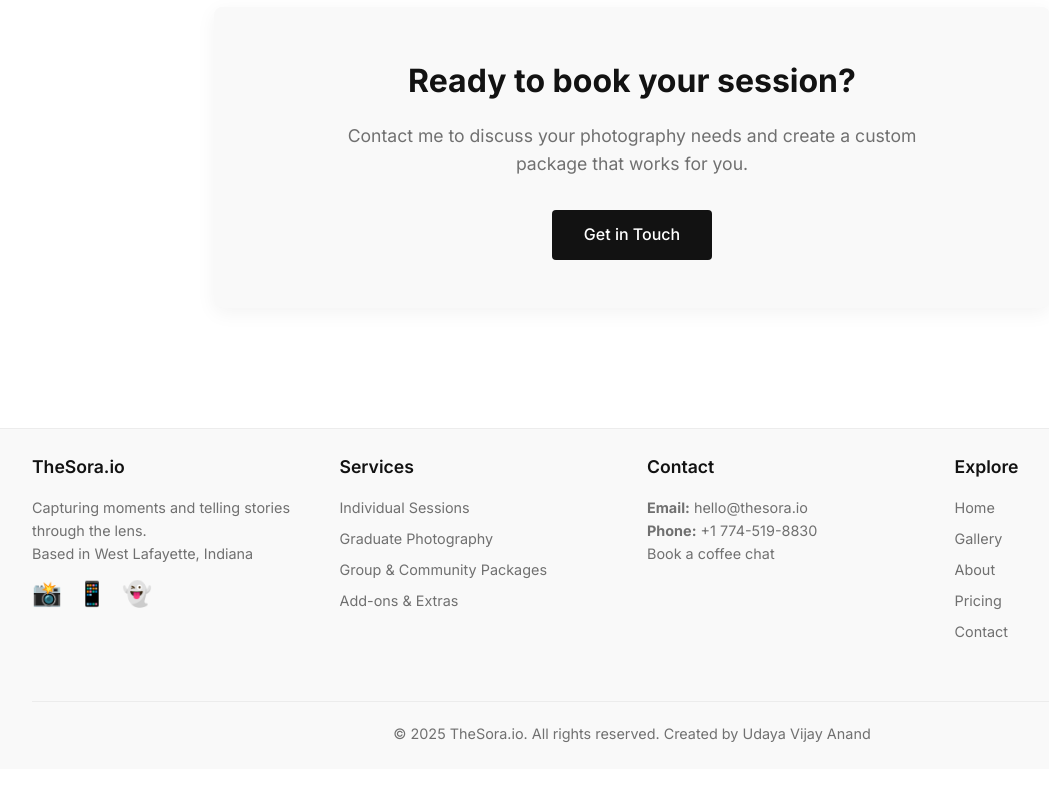
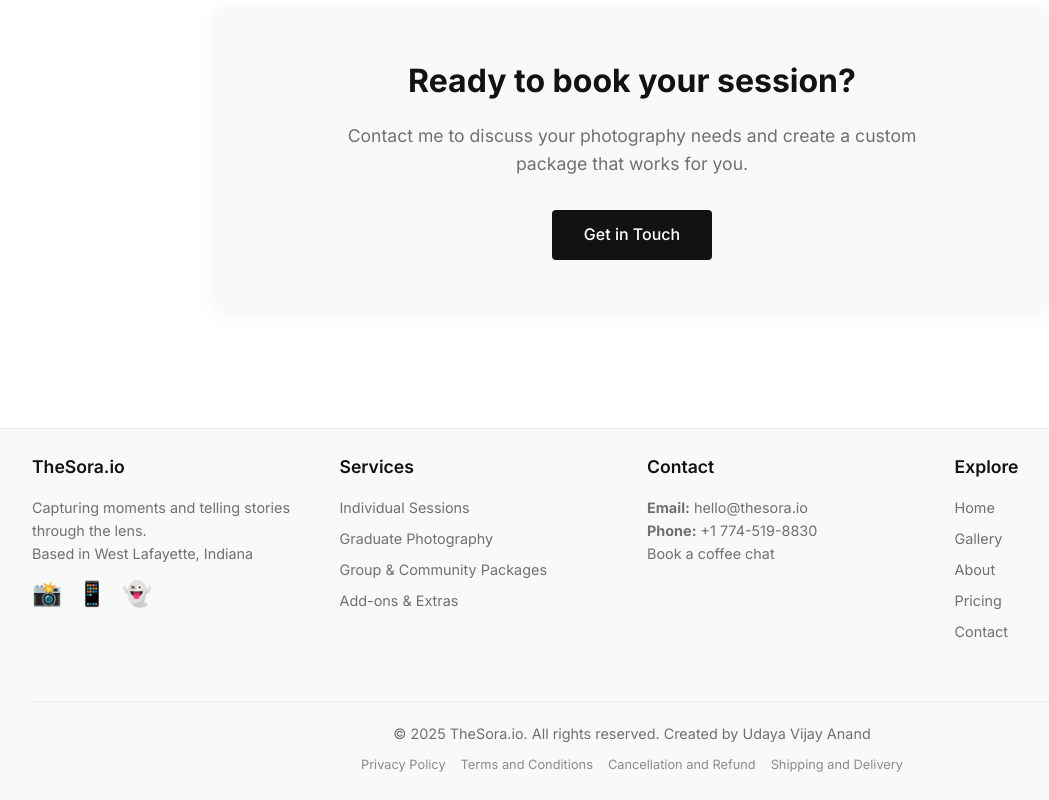
Before and after one commit to udsy19/TheSora.io, a website: page index.html in a window 1280 px wide. Shown: the part 3669-4469 px from the top of the page, without its empty margins (8-1057 px from the left). Before the commit the page ends 4438 px from the top, so only its background shows below. Drawn offline with Linux system fonts and the light colour scheme; files whose address does not match are found by name.

Commit message:
Add privacy policy and legal links to website footer

```diff
--- a/index.html
+++ b/index.html
@@ -1108,6 +1108,12 @@
 
             <div class="footer-bottom">
                 <p>© 2025 TheSora.io. All rights reserved. Created by Udaya Vijay Anand</p>
+                <div class="footer-legal">
+                    <a href="#privacy">Privacy Policy</a>
+                    <a href="#terms">Terms and Conditions</a>
+                    <a href="#refunds">Cancellation and Refund</a>
+                    <a href="#shipping">Shipping and Delivery</a>
+                </div>
             </div>
         </div>
     </footer>
--- a/styles.css
+++ b/styles.css
@@ -643,6 +643,26 @@ footer {
     text-align: center;
 }
 
+.footer-legal {
+    display: flex;
+    justify-content: center;
+    margin-top: 10px;
+    gap: 15px;
+    font-size: 0.8rem;
+}
+
+.footer-legal a {
+    color: var(--text-secondary);
+    text-decoration: none;
+    transition: color 0.2s ease;
+    opacity: 0.8;
+}
+
+.footer-legal a:hover {
+    color: var(--accent);
+    opacity: 1;
+}
+
 footer a {
     color: var(--text-secondary);
     text-decoration: none;
```
Also changed, not shown: about.html (+6 -0 lines), contact.html (+6 -0 lines), gallery.html (+6 -0 lines), pricing.html (+6 -0 lines).
